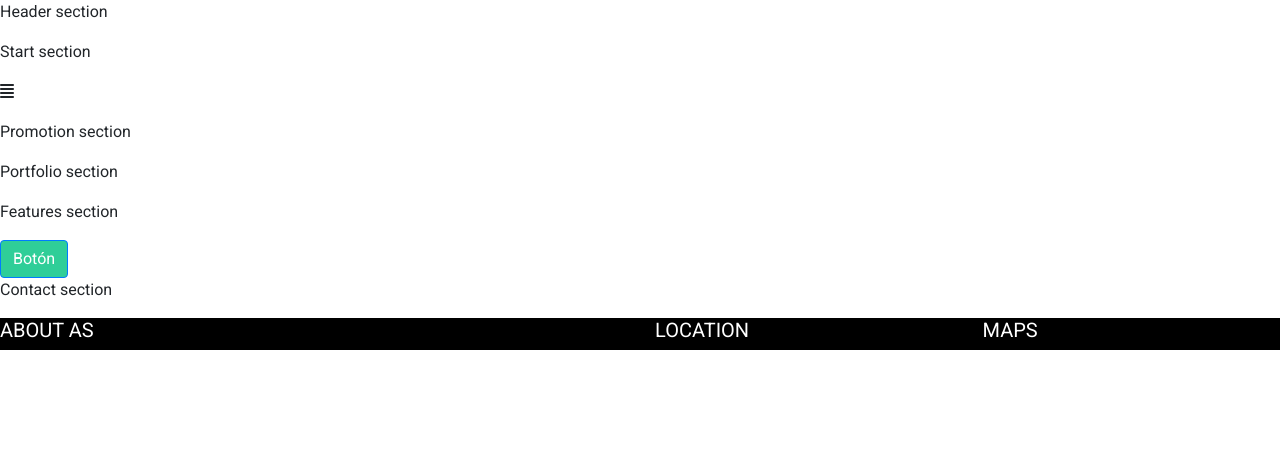
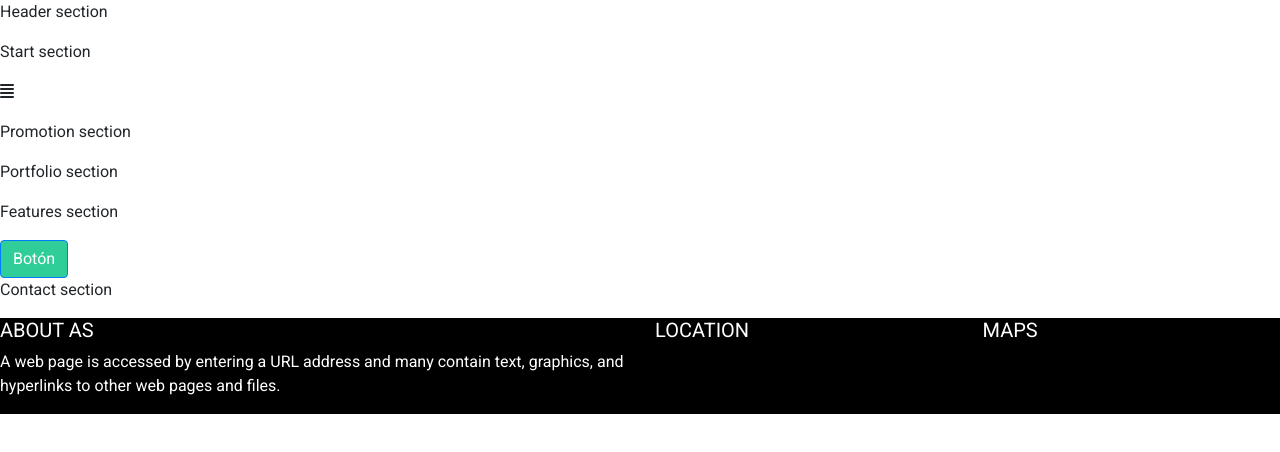
Before and after one commit to ffloresibarra/Landing-Page, a website: page public/index.html in a window 1280 px wide. Drawn offline with nearby package versions, Linux system fonts and the light colour scheme.

Commit message:
add text About

```diff
--- a/public/index.html
+++ b/public/index.html
@@ -56,7 +56,11 @@
 
           <!-- Content -->
           <h5 class="text-uppercase"> ABOUT AS </h5>
-
+            <div>
+                <p class="list-unstyled">
+                    A web page is accessed by entering a URL address and many contain text, graphics, and hyperlinks to other web pages and files.
+                </p>
+            </div>
         </div>
 
         <!-- Grid column -->
```
